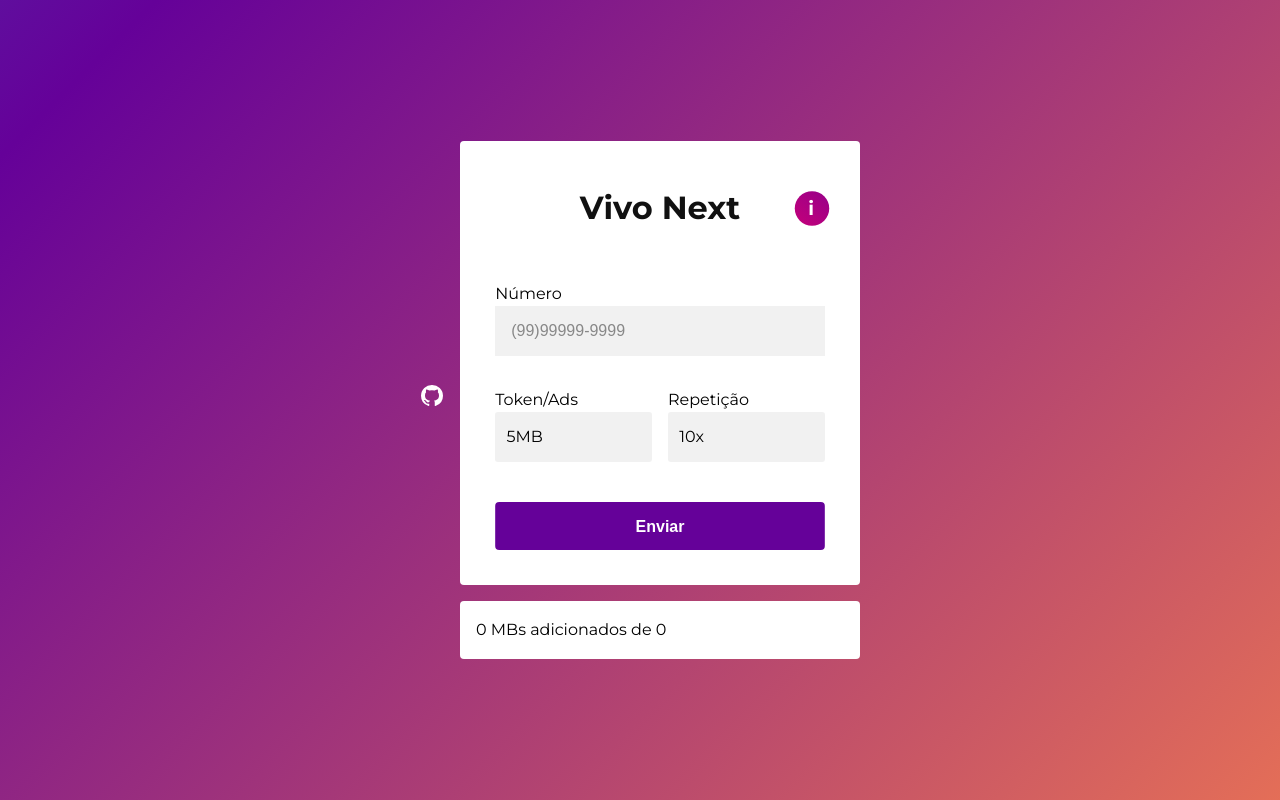
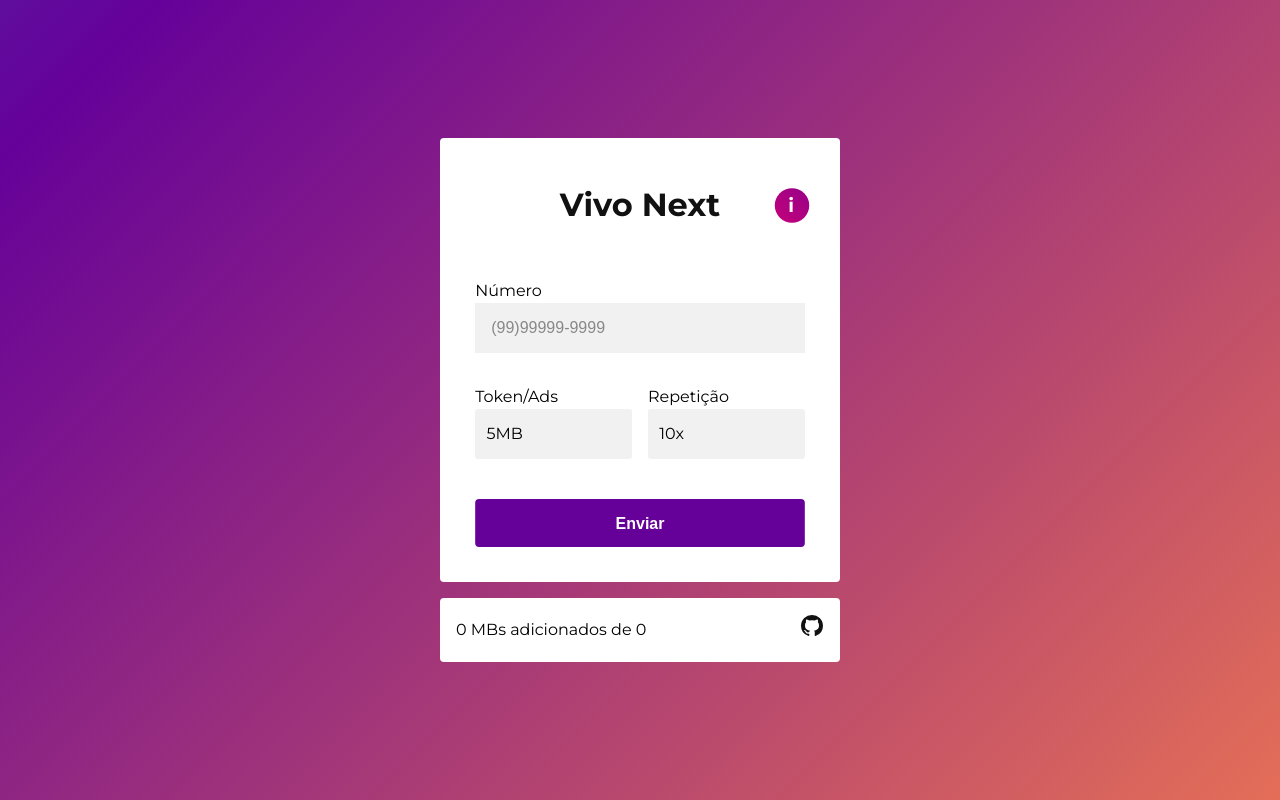
Before and after one commit to rwietter/vivoads, a Next.js app: page / in a window 1280 px wide. Built offline with nearby package versions, Linux system fonts and the light colour scheme.

Commit message:
refactor: form

```diff
--- a/components/layout.js
+++ b/components/layout.js
@@ -8,32 +8,6 @@
 export default function Layout({ children }) {
   return (
     <div className={styles.container}>
-      <section className={styles.bar}>
-        <a href="https://github.com/rwietter/vivo-internet-gen" target="_blank">
-          <svg
-            width="24"
-            height="24"
-            xmlns="http://www.w3.org/2000/svg"
-            viewBox="0 0 24 24"
-            className={styles.container__github}
-          >
-            <g data-name="Layer 2">
-              <rect
-                width="24"
-                height="24"
-                transform="rotate(180 12 12)"
-                opacity="0"
-                className={styles.container__github__item}
-              />
-              <path
-                className={styles.container__github__item}
-                d="M12 1A10.89 10.89 0 0 0 1 11.77 10.79 10.79 0 0 0 8.52 22c.55.1.75-.23.75-.52v-1.83c-3.06.65-3.71-1.44-3.71-1.44a2.86 2.86 0 0 0-1.22-1.58c-1-.66.08-.65.08-.65a2.31 2.31 0 0 1 1.68 1.11 2.37 2.37 0 0 0 3.2.89 2.33 2.33 0 0 1 .7-1.44c-2.44-.27-5-1.19-5-5.32a4.15 4.15 0 0 1 1.11-2.91 3.78 3.78 0 0 1 .11-2.84s.93-.29 3 1.1a10.68 10.68 0 0 1 5.5 0c2.1-1.39 3-1.1 3-1.1a3.78 3.78 0 0 1 .11 2.84A4.15 4.15 0 0 1 19 11.2c0 4.14-2.58 5.05-5 5.32a2.5 2.5 0 0 1 .75 2v2.95c0 .35.2.63.75.52A10.8 10.8 0 0 0 23 11.77 10.89 10.89 0 0 0 12 1"
-                data-name="github"
-              />
-            </g>
-          </svg>
-        </a>
-      </section>
       <Head>
         <link rel="icon" href="/favicon.ico" />
         <meta
--- a/components/layout.module.css
+++ b/components/layout.module.css
@@ -26,26 +26,3 @@
     padding: 0 10px;
   }
 }
-
-.bar {
-  padding-right: 1rem;
-}
-
-.container__github__item {
-  fill: #FFF;
-  transition: fill .4s ease;
-}
-
-.container__github__item:hover {
-  fill: #222;
-}
-
-.container__github {
-  transition: transform .4s ease;
-  transform: scale(1);
-  will-change: transform;
-}
-
-.container__github:hover {
-  transform: scale(1.3);
-}
--- a/pages/index.js
+++ b/pages/index.js
@@ -185,8 +185,34 @@
         </form>
       </section>
       <section className={utilStyles.layout__mbs}>
-        {mbs && <span> {mbs} </span>}{" "}
-        <span> MBs adicionados de {tokenChoice} </span>
+        <div>
+          {mbs && <span> {mbs} </span>}{" "}
+          <span> MBs adicionados de {tokenChoice}</span>
+        </div>
+        <a href="https://github.com/rwietter/vivo-internet-gen" target="_blank">
+          <svg
+            width="24"
+            height="24"
+            xmlns="http://www.w3.org/2000/svg"
+            viewBox="0 0 24 24"
+            className={utilStyles.container__github}
+          >
+            <g data-name="Layer 2">
+              <rect
+                width="24"
+                height="24"
+                transform="rotate(180 12 12)"
+                opacity="0"
+                className={utilStyles.container__github__item}
+              />
+              <path
+                className={utilStyles.container__github__item}
+                d="M12 1A10.89 10.89 0 0 0 1 11.77 10.79 10.79 0 0 0 8.52 22c.55.1.75-.23.75-.52v-1.83c-3.06.65-3.71-1.44-3.71-1.44a2.86 2.86 0 0 0-1.22-1.58c-1-.66.08-.65.08-.65a2.31 2.31 0 0 1 1.68 1.11 2.37 2.37 0 0 0 3.2.89 2.33 2.33 0 0 1 .7-1.44c-2.44-.27-5-1.19-5-5.32a4.15 4.15 0 0 1 1.11-2.91 3.78 3.78 0 0 1 .11-2.84s.93-.29 3 1.1a10.68 10.68 0 0 1 5.5 0c2.1-1.39 3-1.1 3-1.1a3.78 3.78 0 0 1 .11 2.84A4.15 4.15 0 0 1 19 11.2c0 4.14-2.58 5.05-5 5.32a2.5 2.5 0 0 1 .75 2v2.95c0 .35.2.63.75.52A10.8 10.8 0 0 0 23 11.77 10.89 10.89 0 0 0 12 1"
+                data-name="github"
+              />
+            </g>
+          </svg>
+        </a>
       </section>
     </Layout>
   );
--- a/styles/utils.module.css
+++ b/styles/utils.module.css
@@ -295,8 +295,30 @@
 
 /* MBS */
 .layout__mbs {
+  display: flex;
+  justify-content: space-between;
+  align-items: center;
   margin-top: 1rem;
   border-radius: 4px;
   padding: 1rem;
   background: #FFF;
 }
+
+.container__github__item {
+  fill: #111;
+  transition: fill .4s ease;
+}
+
+.container__github__item:hover {
+  fill: #333;
+}
+
+.container__github {
+  transition: transform .4s ease;
+  transform: scale(1);
+  will-change: transform;
+}
+
+.container__github:hover {
+  transform: scale(1.2);
+}
```
